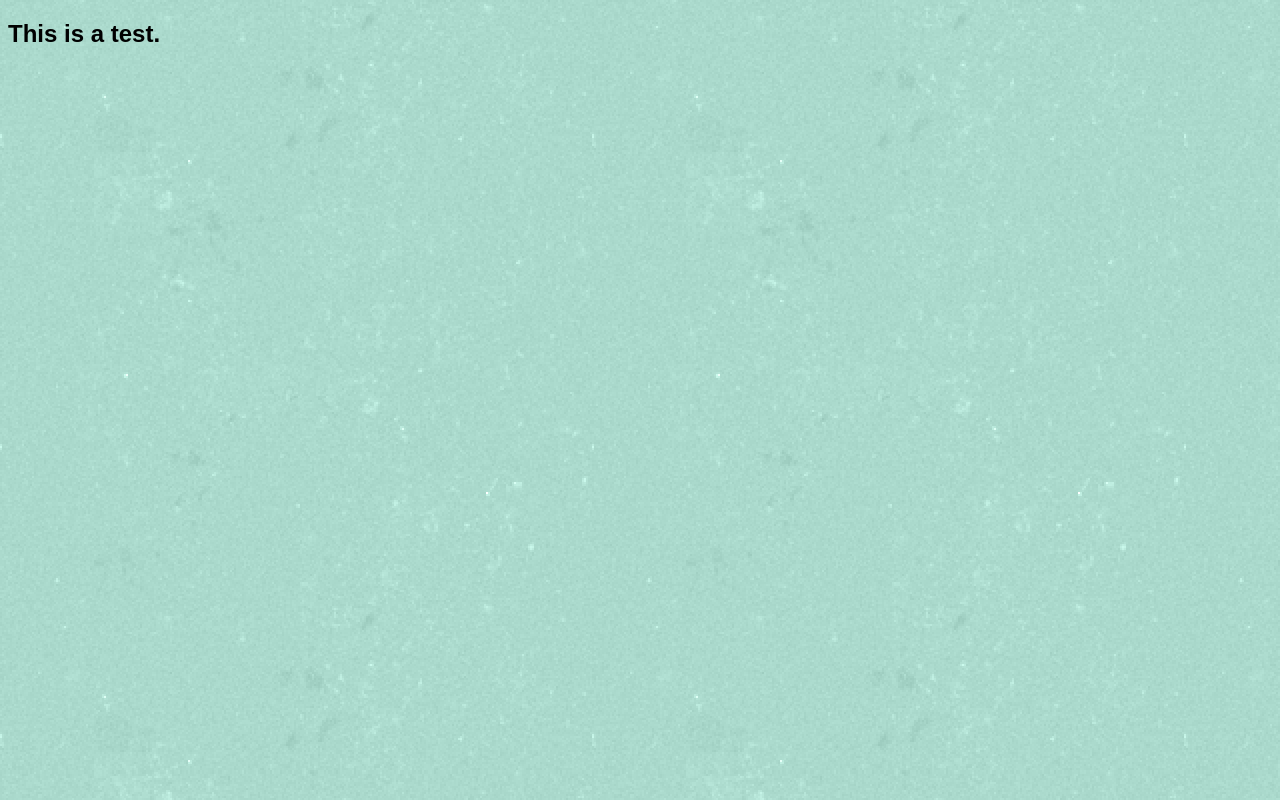
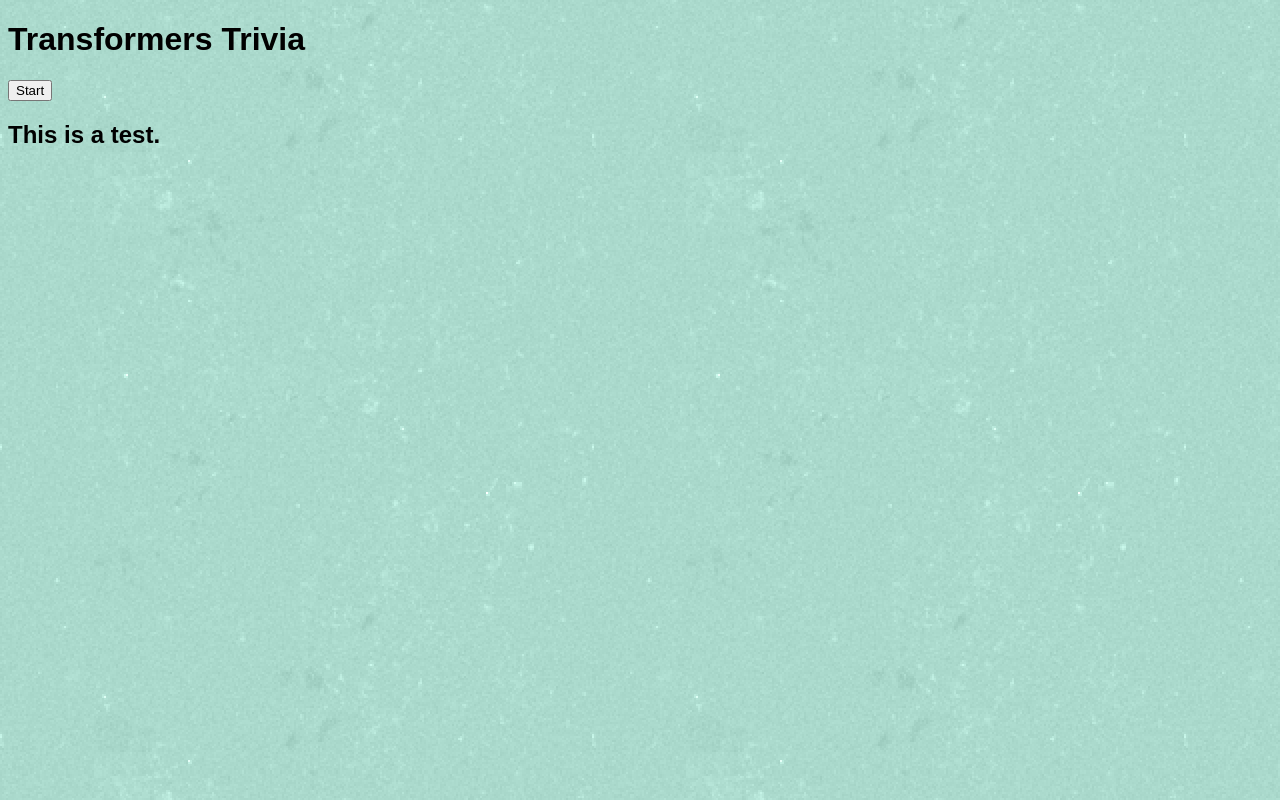
Before and after one commit to deltabear/TriviaGame, a plain HTML site: page index.html in a window 1280 px wide. Drawn offline with nearby package versions, Linux system fonts and the light colour scheme.

Commit message:
Title change, added score and question divs

```diff
--- a/index.html
+++ b/index.html
@@ -2,14 +2,23 @@
 <html lang="en">
 
 <head>
-  <title>Trivia Game</title>
+  <title>Transformers Trivia Game</title>
   <link rel="stylesheet" href="assets\css\style.css">
 </head>
 
 <body>
 <div class="mainContainer">
+  <h1>Transformers Trivia</h1>
 
-<div id="time-left"></div>
+  <div class="startBtn">
+    <button type="button">Start</button>
+  </div>
+
+  <div id="time-left"></div>
+
+  <p id="score"></p>
+  <p id="question"></p>
+
 
 </div>
 
```
